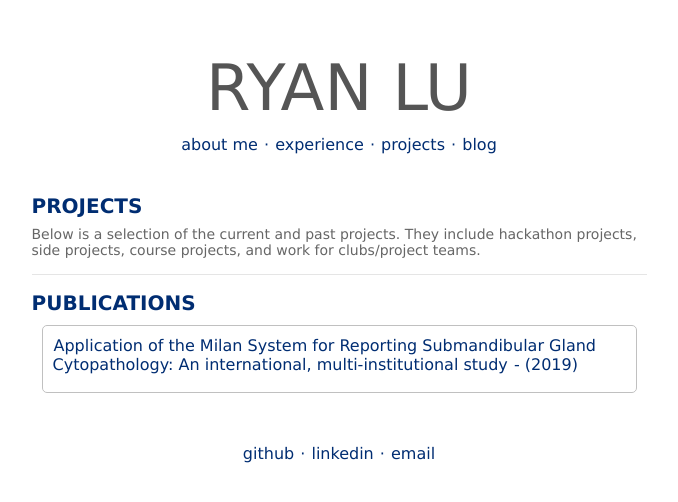
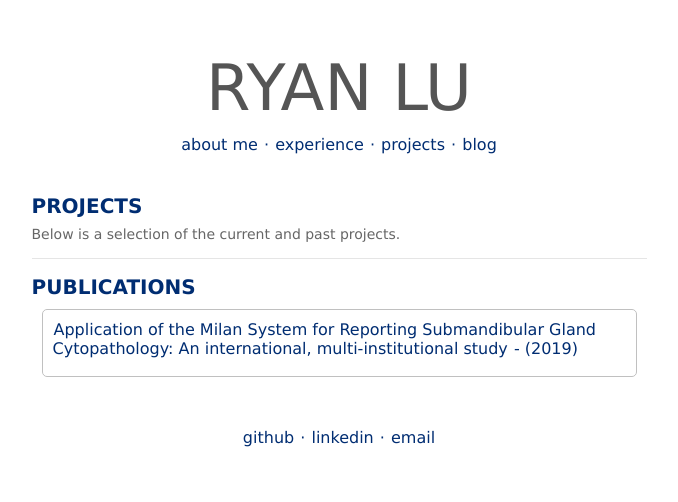
Before and after one commit to ryanlu41/ryanlu41.github.io, a Jekyll site: the page built from projects/index.html, in a window 1280 px wide. Shown: the top 502 px of the page, without its empty margins (301-979 px from the left). Built offline with Jekyll 4.4.1, drawn with Linux system fonts in a browser that asks for light colours.

Commit message:
projects

```diff
--- a/projects/index.html
+++ b/projects/index.html
@@ -13,8 +13,7 @@ title: Danny Yang - Projects
 <div class='row slide'>
 	<div class='col-sm-6 offset-sm-3 content-pad'>
 		<h3>PROJECTS</h3>
-		<p>Below is a selection of the current and past projects. They include hackathon projects, side projects, course
-			projects, and work for clubs/project teams.</p>
+		<p>Below is a selection of the current and past projects.</p>
 		<hr>
 
 		<h3>PUBLICATIONS</h3>
```
Also changed, not shown: other parts of projects/index.html (+1 -1 lines).
